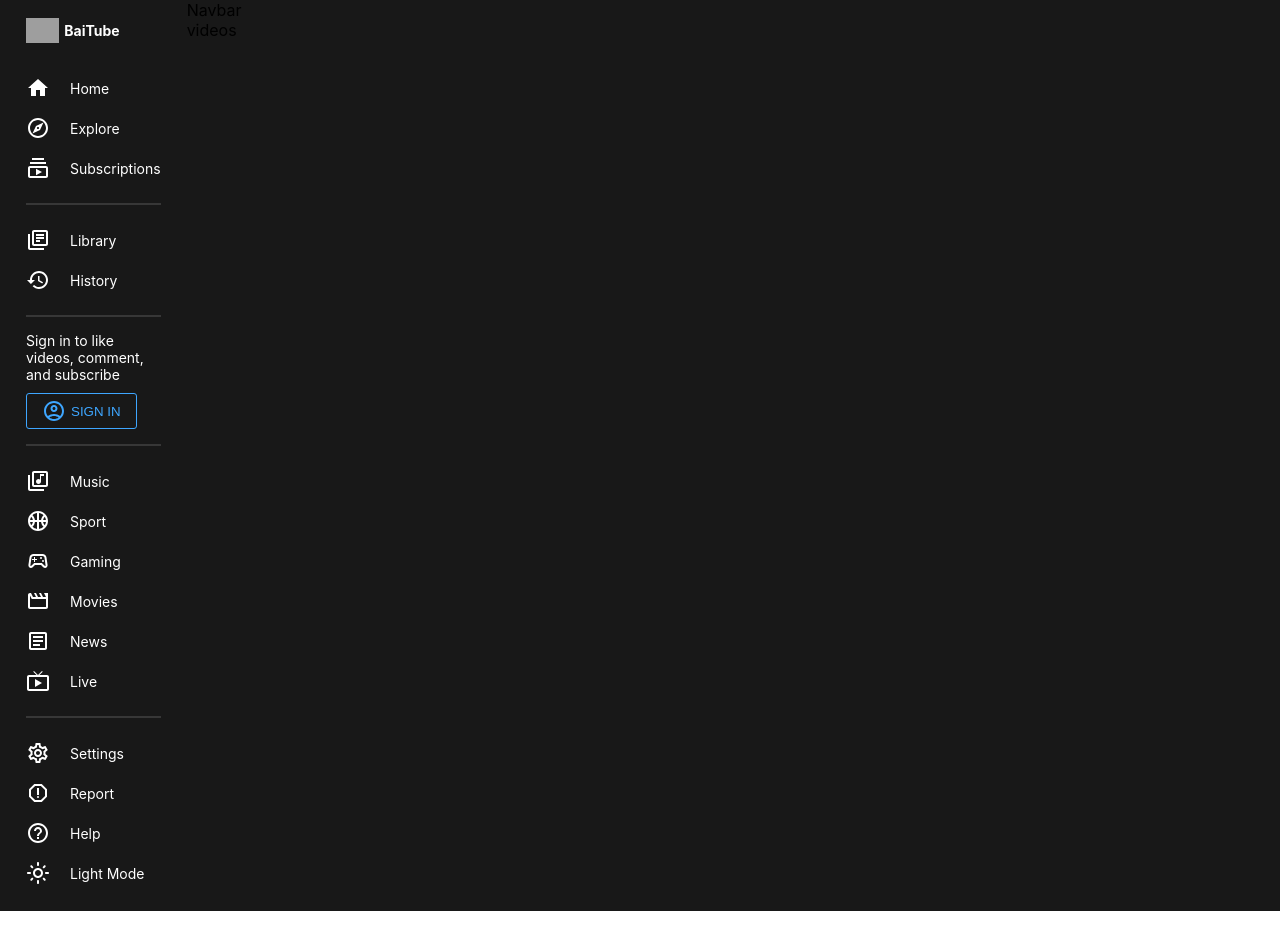
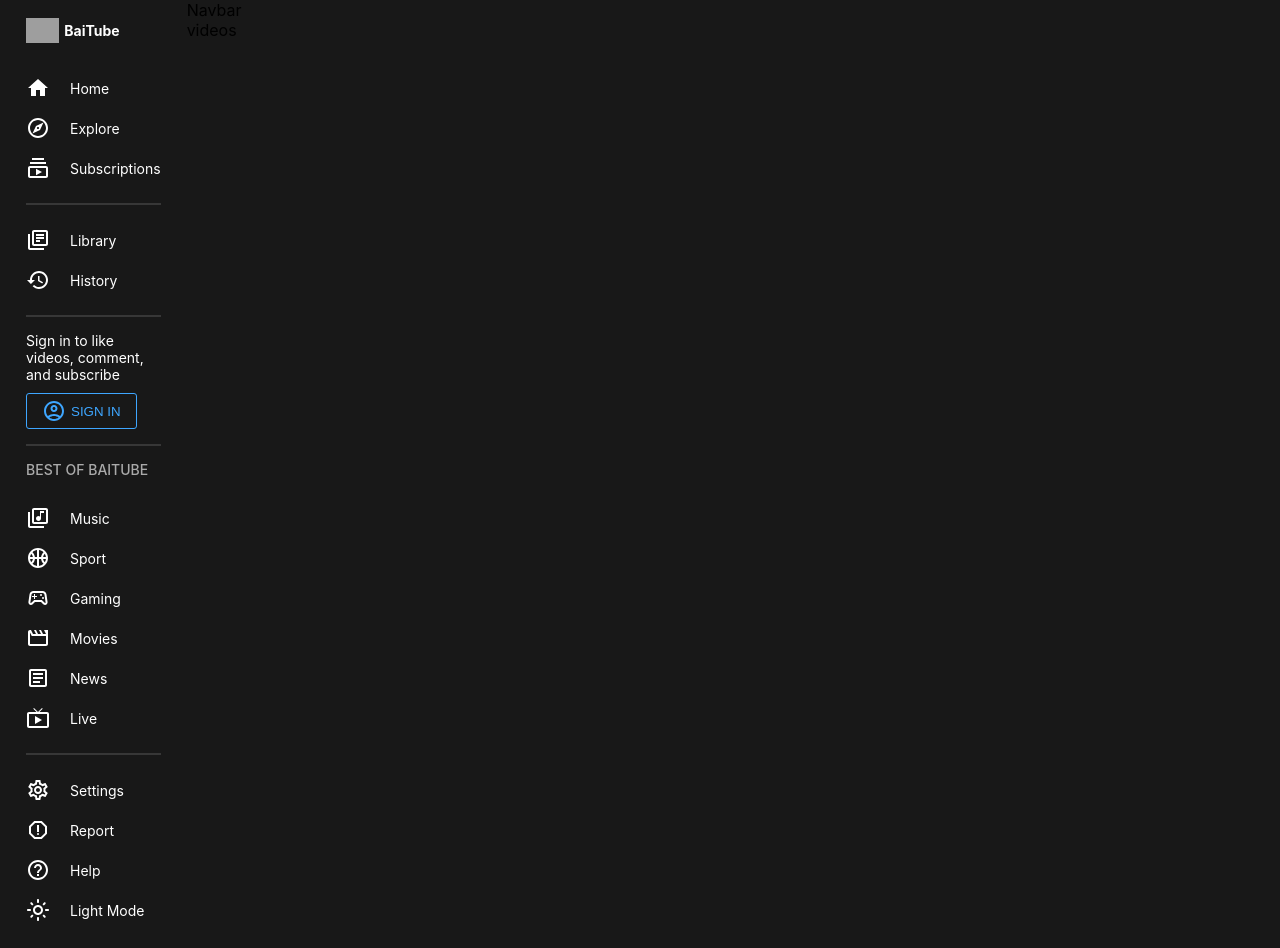
Before and after one commit to stivex001/youtube_clone, a React (Vite) app: page / in a window 1280 px wide. Before the commit the page ends 911 px from the top, so only its background shows below. Built offline with nearby package versions, Linux system fonts and the light colour scheme; grey boxes are pictures that could not be loaded.

Commit message:
fix: typo fixed

```diff
--- a/src/App.tsx
+++ b/src/App.tsx
@@ -9,7 +9,7 @@ const Container = styled.div`
 `;
 const Main = styled.div`
   flex: 7;
-  background-color: #181818;
+  background-color:  ${({ theme }) => theme.bg};
 `;
 const Wrapper = styled.div``;
 
--- a/src/components/menu/Menu.tsx
+++ b/src/components/menu/Menu.tsx
@@ -39,6 +39,12 @@ const Logo = styled.div`
   gap: 5px;
   font-weight: bold;
   margin-bottom: 25px;
+`;
+const Title = styled.h2`
+font-size: 14px;
+font-weight: 500;
+color: #aaaaaa;
+margin-bottom: 20px;
 `;
 const Img = styled.img`
   height: 25px;
@@ -101,6 +107,7 @@ const Menu = ({ setDarkMode, darkMode }: Props) => {
           <ActionButton>SIGN IN</ActionButton>
         </Login>
         <Hr />
+        <Title>BEST OF BAITUBE</Title>
         <Links
           setDarkMode={setDarkMode}
           darkMode={darkMode}
```
